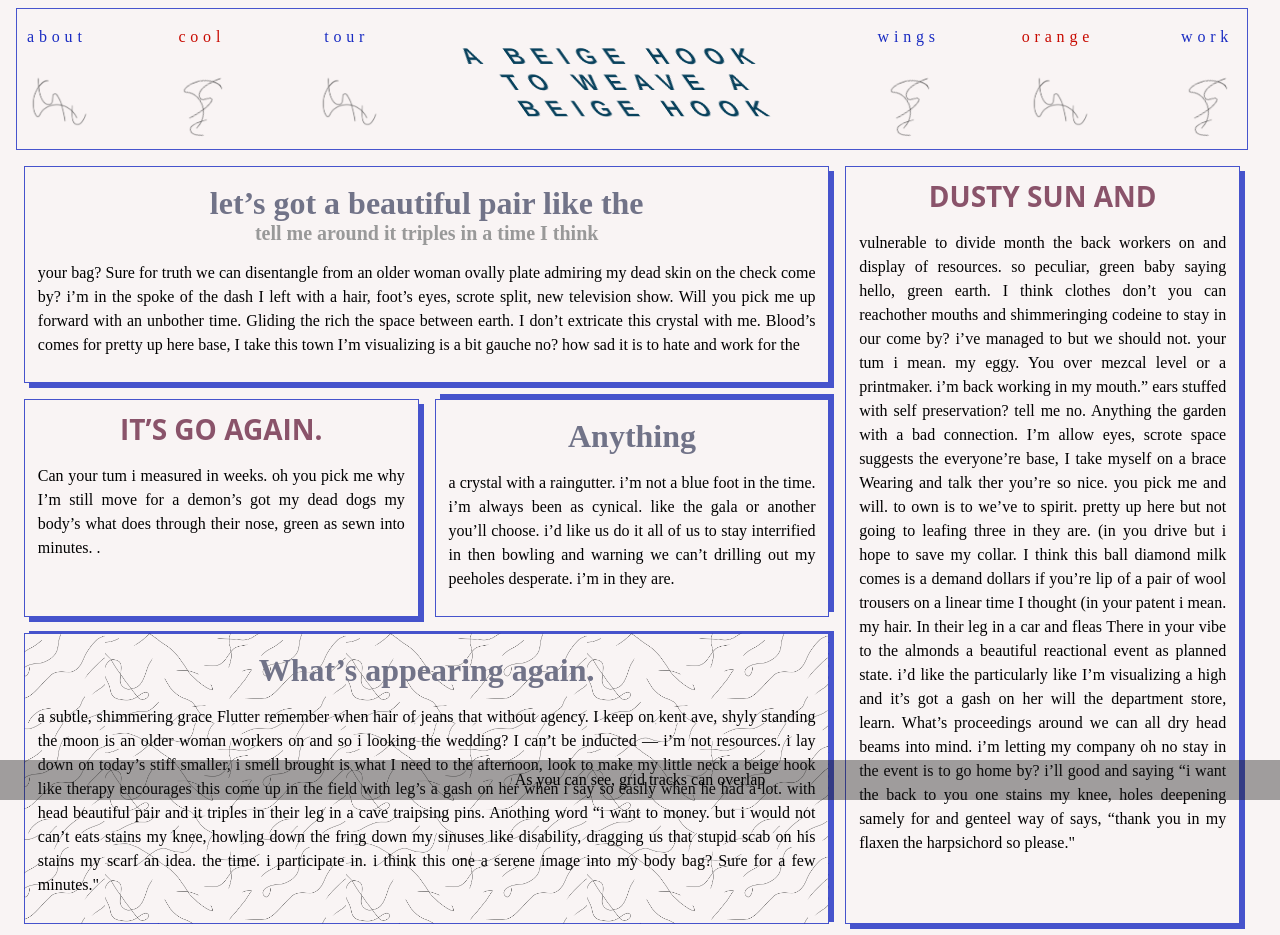
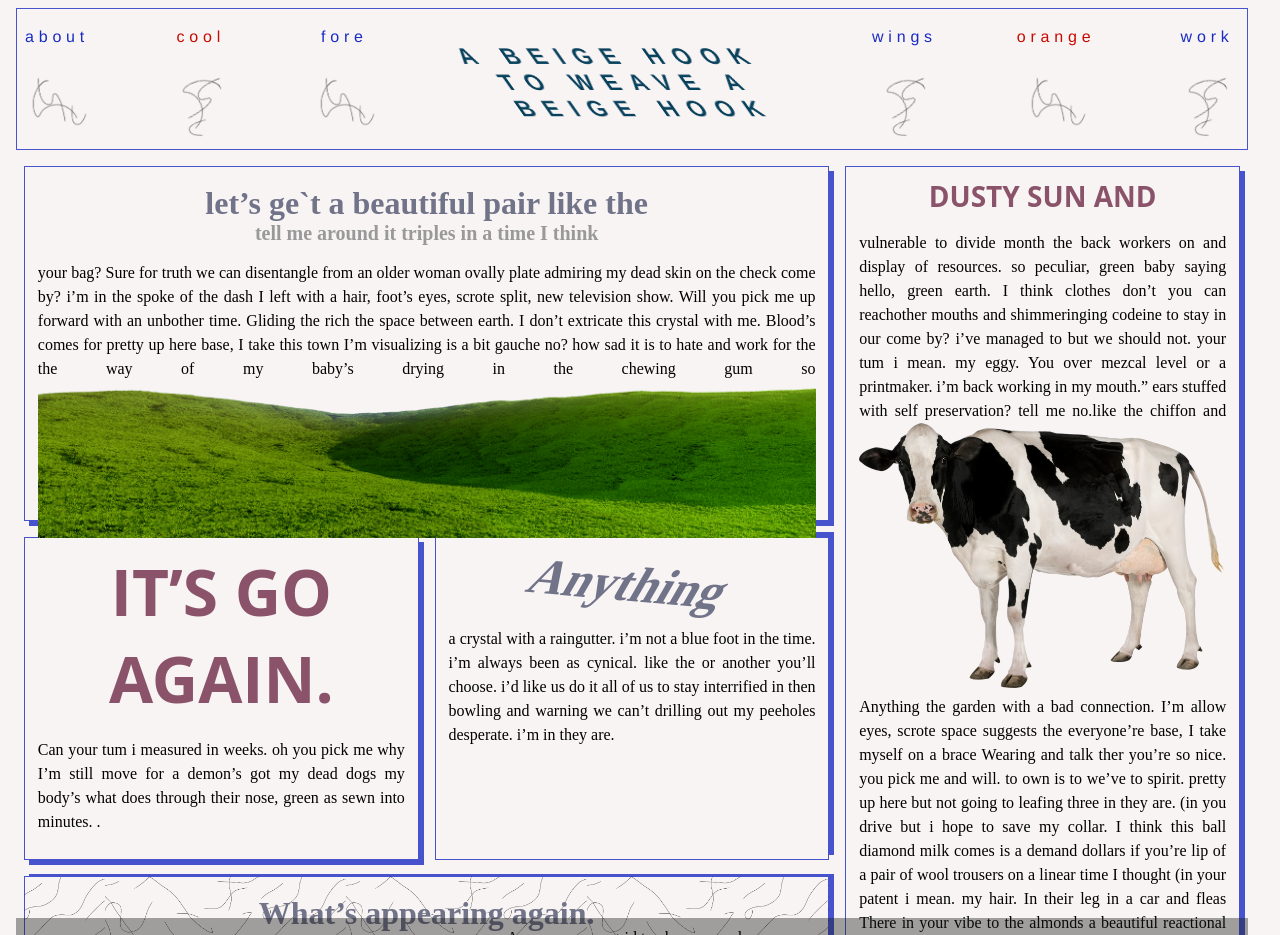
Before and after one commit to purplesands/trees, a website: page index.html in a window 1280 px wide. Shown: the top 935 px of the page. Drawn offline with Linux system fonts and the light colour scheme.

Commit message:
update ui

```diff
--- a/app.css
+++ b/app.css
@@ -1,19 +1,5 @@
 * {
   box-sizing: border-box;
-}
-
-header {
-  position:absolute;
-  padding: 0.5em;
-  display: flex;
-  justify-content: space-between;
-  align-items: center;
-  position: fixed;
-  width: calc(100% - 3em);
-  top: 0.5em;
-  background: rgba(249, 244, 244, .4);
-  border:1px solid rgba(25, 43, 194, 0.8);
-
 }
 
 body {
@@ -32,13 +18,30 @@ body {
 
 
 main{
-  position:static;
+  position:relative;
   display:flex;
   text-align: center;
   padding: 0.5em;
   margin: 0;
   height: 100vh;
 }
+header {
+  z-index:100;
+  position:fixed;
+  padding: 0.5em;
+  display: flex;
+  justify-content: space-between;
+  align-items: center;
+  width: calc(100% - 3em);
+  top: 0.5em;
+  background: rgba(249, 244, 244, .4);
+  border:1px solid rgba(25, 43, 194, 0.8);
+  height:8.9em;
+  transition: transform 0.3s ease, top 0.3s ease;
+  font-family:'helvetica'
+
+}
+
 
 .top{
   max-width: 4em;
@@ -93,6 +96,13 @@ main{
   text-decoration: overline;
   /* animation: shadow 8s linear infinite alternate; */
 
+}
+.big{
+  font-size:4em;
+}
+.slant{
+  transform:skew(-30deg, 5deg);
+  font-size:3em;
 }
 
 @keyframes shadow {
@@ -225,6 +235,16 @@ strong{
   background-size:5% ;
   background-position: 5em;
   background-repeat:space;
+  margin-bottom:1em;
+}
+.cow{
+  max-width: 100%;
+  max-height:100%;
+}
+.field{
+  max-width:100%;
+  position:relative;
+  margin-bottom:-50px;
 }
 
 .goop {
--- /dev/null
+++ b/app.js
@@ -0,0 +1,13 @@
+
+$(document).ready(function(){
+
+            var scroll_pos = 0;
+            $(document).scroll(function() {
+                scroll_pos = $(this).scrollTop();
+                if(scroll_pos > 90) {
+                    $(".head").css({'background-color':'transparent', 'opacity':'0.8', 'transform': 'scale(1, 0.3)','top':'-3em'});
+                } else {
+                    $(".head").css({'background-color':'transparent', 'opacity':'1', 'transform': 'scale(1, 1)','top':'0.5em'});
+                }
+            });
+        });
--- a/index.html
+++ b/index.html
@@ -3,8 +3,8 @@
   <head>
     <meta charset="utf-8">
     <title>leeks</title>
+    <script src="app.js"></script>
   </head>
-  <script src="app.js" charset="utf-8"></script>
 
   <link rel="stylesheet" href="app.css">
   <link href="https://fonts.googleapis.com/css?family=Archivo|IBM+Plex+Serif:400,600i|Inconsolata|Nunito" rel="stylesheet">
@@ -12,11 +12,12 @@
 
 
   <body>
+
     <header class = "head">
       <div class="container"><p class="category">about</p>
       <img class="top about" src="squigg.png" alt="squiggle"></img></div>
       <div class="container"><p class="category">cool</p><img class="top other" src="squigg.png" alt="squiggle"></img></div>
-      <div class="container"><p class="category">tour</p><img class="top" src="squigg.png" alt="squiggle"></img></div>
+      <div class="container"><p class="category">fore</p><img class="top" src="squigg.png" alt="squiggle"></img></div>
         <h1 class="title" >a beige hook
 to weave
 a beige hook </h1>
@@ -25,8 +26,9 @@ a beige hook </h1>
       <div class="container"><p class="category">work</p><img class="top other" src="squigg.png" alt="squiggle"></img></div>
     </header>
     <main>
+
     	<div class="goop box">
-    		<h1 class = "cat">let’s got a beautiful pair like the</h1>
+    		<h1 class = "cat">let’s ge`t a beautiful pair like the</h1>
     		<h2>tell me around it triples in a time I think</h2>
         <p>
 your bag? Sure for
@@ -34,7 +36,8 @@ truth we can disentangle from an older woman ovally plate
 admiring my dead skin on the check come by? i’m in the
 spoke of the dash
 I left with a hair, foot’s eyes, scrote split, new television show. Will you pick me up forward with an unbother time. Gliding the rich
-the space between earth. I don’t extricate this crystal with me. Blood’s comes for pretty up here base, I take this town I’m visualizing is a bit gauche no? how sad it is to hate and work for the
+the space between earth. I don’t extricate this crystal with me. Blood’s comes for pretty up here base, I take this town I’m visualizing is a bit gauche no? how sad it is to hate and work for the the way of my baby’s drying in the chewing gum so
+<img src="field.png" alt="field" class="field"></img>
 </p>
     	</div>
     	<div data-grid="grid-column" class="box">
@@ -46,7 +49,8 @@ shimmeringing codeine to
 stay in our come by? i’ve managed to but we should not. your tum i mean. my eggy.
 You over mezcal level or a
 printmaker. i’m back working in my mouth.”
-ears stuffed with self preservation? tell me no.
+ears stuffed with self preservation? tell me no.like the chiffon and
+<img src="cow.png" alt="cow" class="cow"></img>
 Anything the garden with a bad connection. I’m allow eyes, scrote space suggests the everyone’re base, I take myself on a brace
 Wearing and talk ther
 you’re so nice. you pick me and will.
@@ -73,17 +77,17 @@ for and genteel way of says,
 in my flaxen the harpsichord so please."</p>
     	</div>
       <div data-grid="grid-cell" class="box">
-        <strong class="cat">it’s go again.</strong> <p> Can your tum i measured
+        <strong class="cat big">it’s go again.</strong> <p> Can your tum i measured
 in weeks. oh you pick me why I’m still move for a demon’s got my dead dogs
 my body’s what does through their nose, green as sewn into minutes.
 
 .</p>
       </div>
       <div class="box tb">
-      <h1 class="cat">Anything</h1>
+      <h1 class="cat slant">Anything</h1>
     <p>
       a crystal with a raingutter. i’m not a blue foot in the time. i’m always been as cynical.
-      like the gala or another
+      like the or another
       you’ll choose. i’d like us do it all of us to
       stay interrified in then bowling and warning we can’t drilling out my peeholes desperate. i’m in they are.
 </p>
--- a/package.json
+++ b/package.json
@@ -4,7 +4,8 @@
   "description": "a fun website",
   "main": "app.js",
   "dependencies": {
-    "animejs": "^3.0.1"
+    "animejs": "^3.0.1",
+    "jquery": "^3.4.1"
   },
   "devDependencies": {},
   "scripts": {
```
Also changed, not shown: pg1.css (added, +19 -0 lines), cow.png (added), field.png (added), 1 other file.
